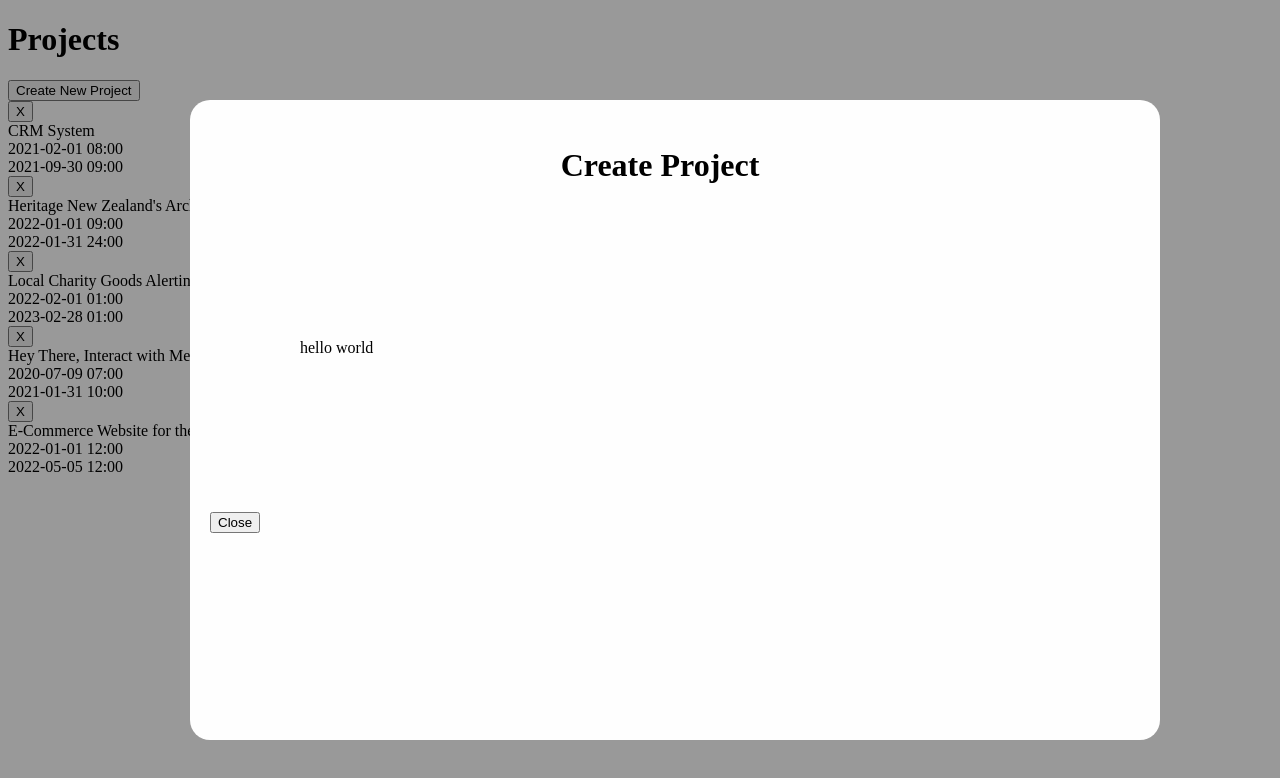
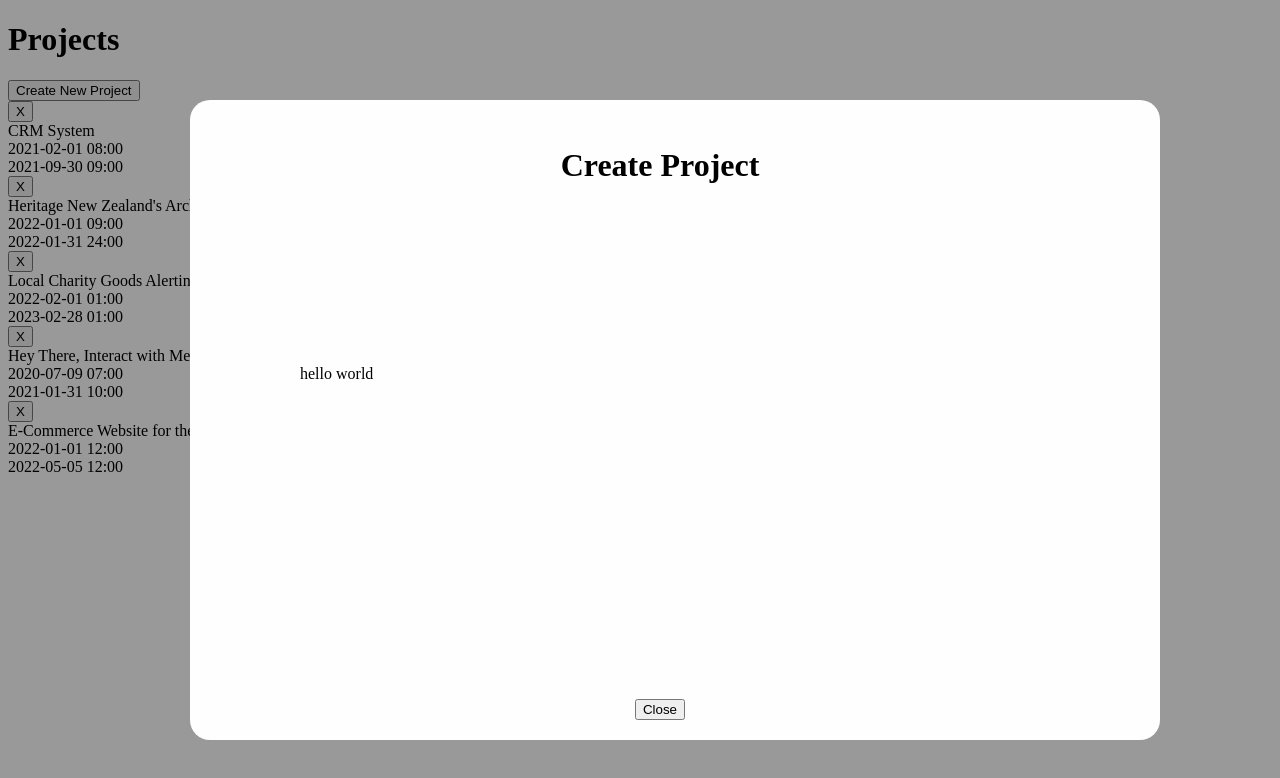
Before and after one commit to BlaviButcher/react-assn3, a React (Create React App) app: page / in a window 1280 px wide. Both pictures are taken after a click on the button "Create New Project". Shown: the top 778 px of the page. Built offline with nearby package versions, Linux system fonts and the light colour scheme.

Commit message:
basic modal style

```diff
--- a/src/components/modal.tsx
+++ b/src/components/modal.tsx
@@ -15,15 +15,17 @@ class Modal extends Component<{
             <div className="modal">
               <h2>{this.props.title}</h2>
               <div className="modal-content">{this.props.children}</div>
+              <div className="button-wrap">
               <button
                 id="close"
-                className="toggle-button"
+                className="close-button"
                 onClick={() => {
                   this.props.onClose();
                 }}
               >
                 Close
               </button>
+              </div>
             </div>
           </div>
           <div className="modal-overlay" id="modal-overlay"></div>
--- a/src/css/modal.css
+++ b/src/css/modal.css
@@ -30,6 +30,8 @@ h2 {
 }
 
 .modal {
+  display: flex;
+  flex-direction: column;
   /* cover the modal */
   position: absolute;
   top: 0;
@@ -53,18 +55,21 @@ h2 {
   margin: 15% auto; /* 15% from the top and centered */
   padding: 20px;
   width: 80%; /* Could be more or less, depending on screen size */
+  flex: 1;
+}
+
+.button-wrap {
+  display: flex;
+  justify-content: center;
+  bottom: -10;
 }
 
 /* The Close Button */
-.close {
-  color: #aaa;
-  float: right;
-  font-size: 28px;
-  font-weight: bold;
+.close-button {
 }
 
-.close:hover,
-.close:focus {
+.close-button:hover,
+.close-button:focus {
   color: black;
   text-decoration: none;
   cursor: pointer;
```
